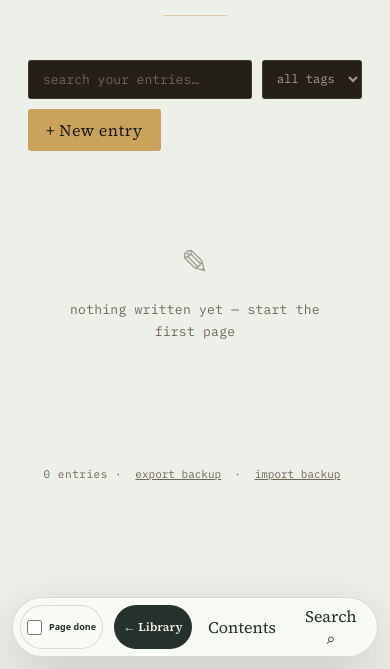
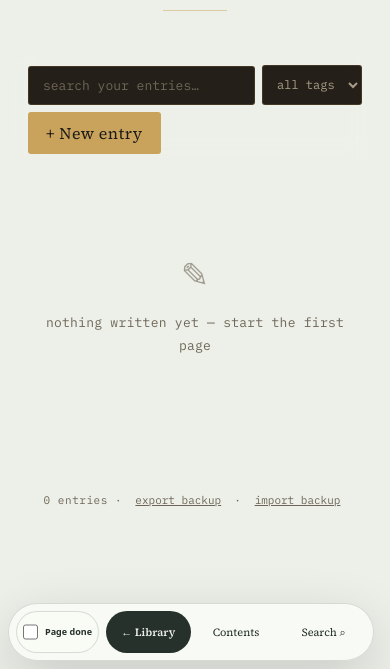
Before and after one commit to piyushimself/art, a plain HTML site: page marginalia-diary.html in a window 390 px wide. Shown: the part 175-844 px from the top of the page. Drawn offline with Linux system fonts and the light colour scheme.

Commit message:
Apply shared mobile-first page system

```diff
--- a/marginalia-diary.html
+++ b/marginalia-diary.html
@@ -375,7 +375,8 @@
   ::-webkit-scrollbar-track{ background: var(--bg); }
   ::-webkit-scrollbar-thumb{ background: var(--bg-raised); border: 2px solid var(--bg); border-radius:10px; }
 </style>
-<link rel="stylesheet" href="assets/css/library.css"></head>
+<link rel="stylesheet" href="assets/css/library.css"><link rel="stylesheet" href="assets/css/mobile-system.css">
+</head>
 <body data-library-theme="learning">
 
 <div class="shell">
```
